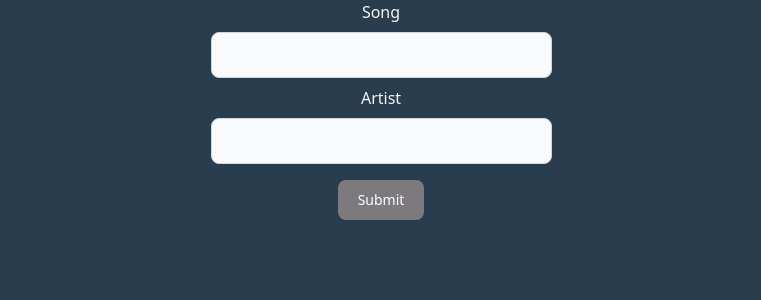
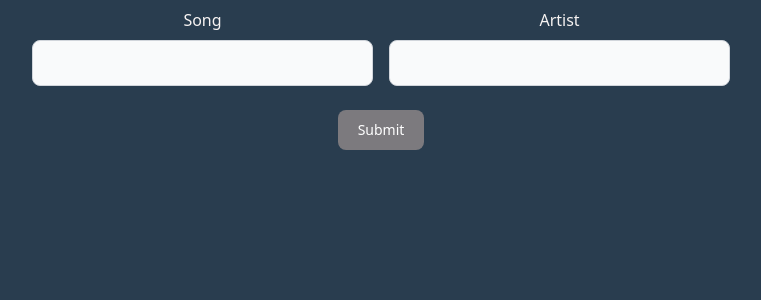
Before and after one commit to BrettAdamson/Music-Recommender, a Flask app: page / in a window 1280 px wide. Shown: the top 300 px of the page, without its empty margins (259-1020 px from the left). Run offline with Flask 3, Linux system fonts and the light colour scheme; style sheets or scripts are compiled from the project's sources; some libraries are stand-ins or nearby versions.

Commit message:
Hotfix/readme (#13)
* horizontaly aligned input forms

* finished README

```diff
--- a/app/templates/song_form.html
+++ b/app/templates/song_form.html
@@ -7,24 +7,37 @@
       novalidate
     >
       {{ form.hidden_tag() }}
-      <div class="flex flex-col justify-center items-center">
-        {{ form.song.label }} {{ form.song(size=32,class=" p-3 m-2 bg-gray-50
-        border border-gray-300 text-gray-900 text-sm rounded-lg block w-full  focus:outline-none focus:ring focus:dark-accent", )
-        }} {% for error in form.song.errors %}
+      <div class="flex">
+        <div class="flex flex-col justify-center items-center m-2">
+          {{ form.song.label }} {{ form.song(size=32, id="songInput", class="
+          p-3 text-center m-2 bg-gray-50 border border-gray-300 text-gray-900
+          text-sm rounded-lg block w-full focus:outline-none focus:ring
+          focus:dark-accent", autocomplete="on", ) }} {% for error in
+          form.song.errors %}
           <span style="color: red">[{{ error }}]</span>
-        {% endfor %} {{ form.artist.label }} {{ form.artist(size=32,class=" p-3
-        m-2 bg-gray-50 border border-gray-300 text-gray-900 text-sm rounded-lg
-        block w-full p-2.5 focus:outline-none focus:ring focus:dark-accent", ) }} {% for error in form.artist.errors %}
+
+          {% endfor %}
+        </div>
+        <div class="flex flex-col justify-center items-center m-2">
+          {{ form.artist.label }} {{
+          form.artist(size=32,id="artistInput",class=" text-center p-3 m-2
+          bg-gray-50 border border-gray-300 text-gray-900 text-sm rounded-lg
+          block w-full p-2.5 focus:outline-none focus:ring
+          focus:dark-accent",autocomplete="on", ) }}
+        </div>
+      </div>
+      {% for error in form.artist.errors %}
+
       <span style="color: red">[{{ error }}]</span>
+
       {% endfor %}
-        <div class="mt-2">
+      <div class="flex flex-col justify-center items-center m-2">
         <button
           type="submit"
           class="text-white bg-main-colour hover:bg-light-accent font-medium rounded-lg text-sm w-full sm:w-auto px-5 py-2.5 text-center"
         >
-            {{ form.submit(class="cursor-pointer") }}
+          {{ form.submit(class="cursor-pointer" ) }}
         </button>
-        </div>
       </div>
     </form>
   </div>
```
Also changed, not shown: README.md. Lines whose indentation alone changed are shown as unchanged.
